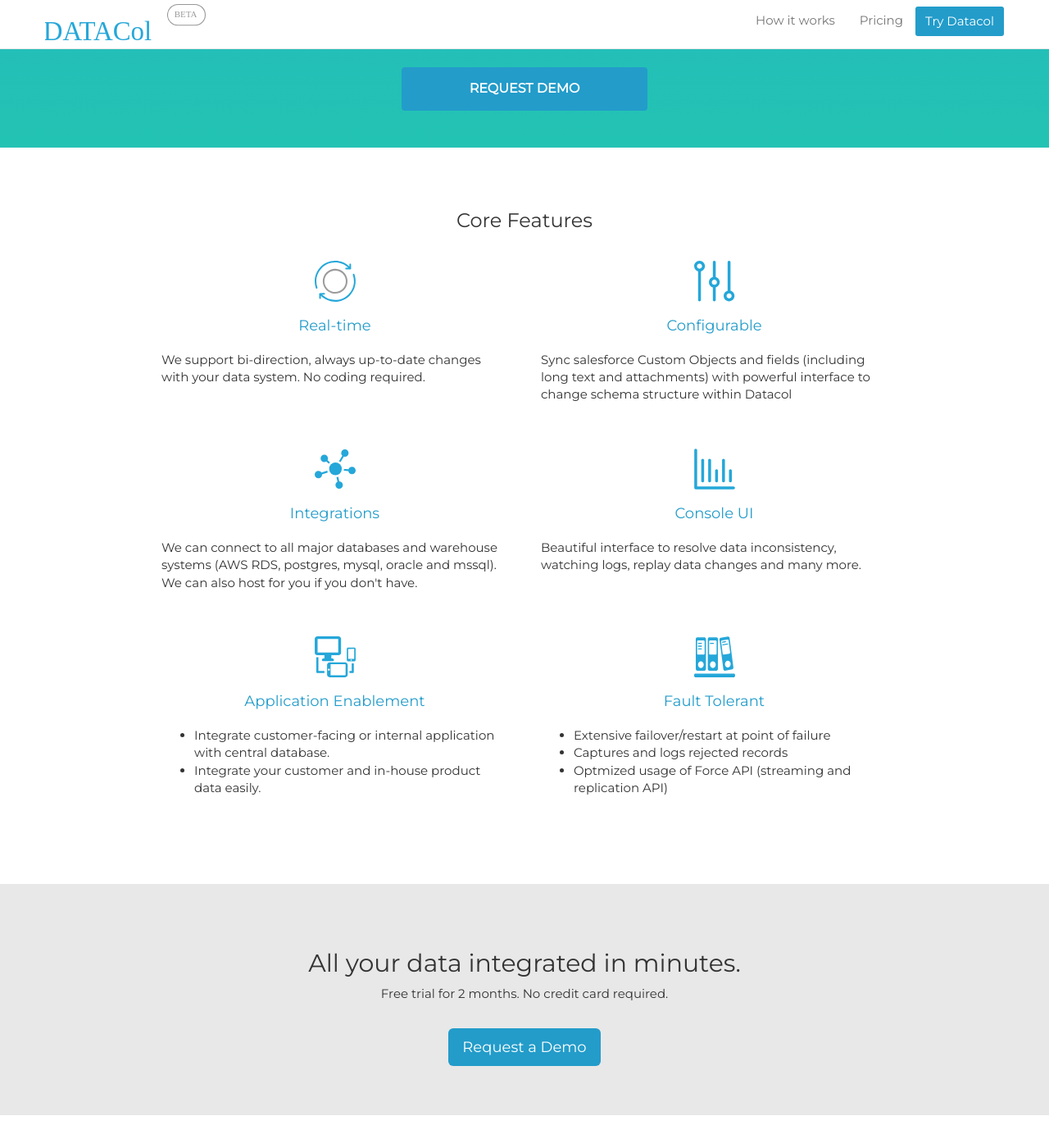
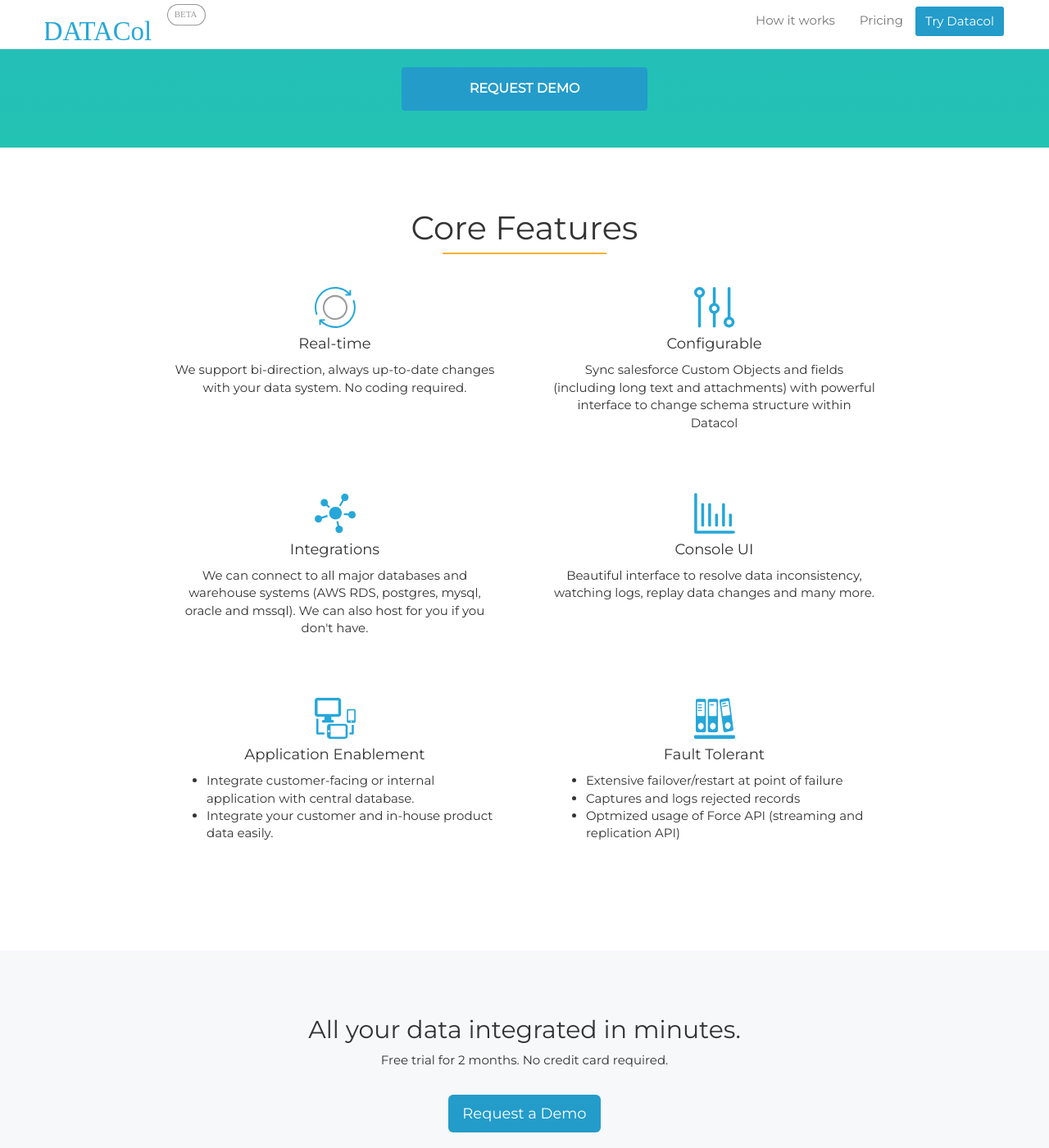
Before and after one commit to datacol-io/datacol-io.github.io, a Jekyll site: the page built from index.html, in a window 1280 px wide and 1400 px high, scrolled down 789 px. Shown: the whole window at 82% size. Built offline with Jekyll 4.4.1, drawn with Linux system fonts in a browser that asks for light colours; comment, search, counter and statistics services are not loaded; some of the changed text lies outside the part shown.

Commit message:
responsive fixs

```diff
--- a/_includes/footer.html
+++ b/_includes/footer.html
@@ -1,15 +1,19 @@
 <!-- Footer -->
 <footer class="footer">
+
   <div class="container">
-    <div class="col-md-6">
-      <ul class="footer-nav pull-left">
+    <div class="col-sm-6">
+      <p class="copyright">
+        &copy; Datacol. All rights reserved.
+      </p>
+      <ul class="footer-nav">
         <li><a href="{{site.baseurl}}/">Home</a></li>
         <li><a href="{{site.baseurl}}/pricing">Pricing</a></li>
         <li><a href="{{ site.baseurl }}/contact">Contact</a></li>
       </ul>
     </div>
 
-    <div class="col-md-6">
+    <div class="col-sm-6">
       <ul class="social-icons pull-right">
         <li><a href="#" class="icon icon-facebook"><i class="fa fa-facebook"></i></a></li>
         <li><a href="#" class="icon icon-twitter"><i class="fa fa-twitter"></i></a></li>
@@ -17,9 +21,5 @@
       </ul>
     </div>
 
-    <p class="copyright">
-      &copy; Datacol. All rights reserved.
-    </p>
-
   </div>
 </footer>
--- a/_includes/head.html
+++ b/_includes/head.html
@@ -1,5 +1,8 @@
 <head>
   <title>{% if page.title %}{{ page.title }}{% else %}{{ site.title }}{% endif %}</title>
+  <meta charset="utf-8">
+  <meta http-equiv="X-UA-Compatible" content="IE=edge">
+  <meta name="viewport" content="width=device-width, initial-scale=1">
   <meta http-equiv="content-type" content="text/html; charset=utf-8" />
   <meta name="description" content="" />
   <meta name="keywords" content="" />
--- a/_layouts/landing-page.html
+++ b/_layouts/landing-page.html
@@ -12,7 +12,7 @@
         <div class="container">
           <h2>Connect salesforce to <br> data systems seemlessly</h2>
           <h6>Datacol is the easiest way to connect salesforce to your back-office data system and warehouse.</h6>
-          <p class="banner-flow-image"> <img src="{{site.baseurl}}/images/flow2.png" /> </p>
+          <div class="banner-flow-image"> <img src="{{site.baseurl}}/images/flow2.png" /> </div>
 
           <div class='banner-actions'>
             <div>
--- a/css/main.scss
+++ b/css/main.scss
@@ -50,7 +50,7 @@ body {
 }
 
 .main-content {
-  min-height: 78vh;
+  min-height: 84vh;
 }
 .form-control {
   padding: 12px;
@@ -89,6 +89,7 @@ body {
   border-top: 1px solid #ddd;
 }
 .footer-nav {
+  display: inline-block;
   list-style: none;
   padding: 0;
   margin: 10px 0;
@@ -110,8 +111,24 @@ body {
   outline: 0;
 }
 .copyright {
+  display: inline-block;
   text-align: center;
-  margin: 15px 0;
+  margin: 15px 20px 0 0;
+  font-size: 12px;
+}
+@media (max-width: 767px) {
+  .copyright {
+    display: block;
+    text-align: center;
+  }
+  .footer-nav {
+    display: block;
+    text-align: center;
+  }
+  .social-icons {
+    float: none !important;
+    text-align: center;
+  }
 }
 .social-icons {
   list-style: none;
@@ -177,9 +194,28 @@ body {
 .banner-flow-image {
   margin: 40px 0;
 }
+.banner-flow-image img {
+  max-width: 100%;
+  height: auto;
+}
 .banner-message h6 {
   font-size: 18px;
   color: #fff;
+}
+@media (max-width: 767px) {
+  .banner-flow-image {
+    display: none;
+  }
+  .banner-actions {
+    margin-top: 20px;
+  }
+  .banner-message h2 {
+    font-size: 34px;
+    line-height: inherit;
+  }
+  .banner-message h6 {
+    font-weight: 400;
+  }
 }
 .banner-actions > div {
   width: 300px;
@@ -193,7 +229,7 @@ body {
 
 .cta-wrapper.gray {
   padding: 60px 0px;
-  background-color: #e8e8e8;
+  background-color: #f7f8fa;
 }
 
 .features {
@@ -335,3 +371,19 @@ body {
 .contact-wraper .response {
   margin-top: 20px;
 }
+.feature-item {
+  text-align: center;
+  padding: 20px;
+  margin-bottom: 25px;
+}
+.feature-item ul {
+  text-align: left;
+}
+@media (max-width: 767px) {
+  .plan-item {
+    max-width: 350px;
+    width: 100%;
+    float: none;
+    margin: 0 auto;
+  }
+}
--- a/index.html
+++ b/index.html
@@ -3,31 +3,40 @@ layout: landing-page
 ---
 
 <section class="features">
-	<h3 class='text-center'> Core Features </h3>
+	<div class="pricing-header">
+		<h2 class='text-center'> Core Features </h2>
+	</div>
 	<div class="row">
-		<div class="item col-md-6">
+		<div class="col-md-6">
+			<div class="feature-item">
 				<div> <img src="{{site.baseurl}}/images/mini/refresh.svg" /></div>
 				<h4> Real-time </h4>
 				<p> We support bi-direction, always up-to-date changes with your data system. No coding required. </p>
 			</div>
+		</div>
 
-		<div class="item col-md-6">
+		<div class="col-md-6">
+			<div class="feature-item">
 				<div> <img src="{{site.baseurl}}/images/mini/settings.svg" /></div>
 				<h4> Configurable </h4>
 				<p>  Sync salesforce Custom Objects and fields (including long text and attachments) with powerful interface to change schema structure within Datacol </p>
 			</div>
 		</div>
+	</div>
 
 	<div class="row">
-		<div class="item col-md-6">
+		<div class="col-md-6">
+			<div class="feature-item">
 				<div> <img src="{{site.baseurl}}/images/mini/network.svg" /></div>
 				<h4> Integrations </h4>
 				<p>
 					We can connect to all major databases and warehouse systems (AWS RDS, postgres, mysql, oracle and mssql). We can also host for you if you don't have.
 	 			</p>
 			</div>
+		</div>
 
-		<div class="item col-md-6">
+		<div class="col-md-6">
+			<div class="feature-item">
 				<div> <img src="{{site.baseurl}}/images/mini/stats.svg" /></div>
 				<h4> Console UI  </h4>
 				<p>
@@ -35,9 +44,11 @@ layout: landing-page
 	  		</p>
 			</div>
 		</div>
+	</div>
 
 	<div class="row">
-		<div class="item col-md-6">
+		<div class="col-md-6">
+			<div class="feature-item">
 				<div> <img src="{{site.baseurl}}/images/mini/app-enabled.svg" /></div>
 				<h4> Application Enablement </h4>
 				<ul>
@@ -45,8 +56,10 @@ layout: landing-page
 					<li> Integrate your customer and in-house product data easily. </li>
 	 			</p>
 			</div>
+		</div>
 
-		<div class="item col-md-6">
+		<div class="col-md-6">
+			<div class="feature-item">
 				<div> <img src="{{site.baseurl}}/images/mini/fault.svg" /></div>
 				<h4> Fault Tolerant </h4>
 				<ul>
@@ -54,6 +67,7 @@ layout: landing-page
 					<li> Captures and logs rejected records </li>
 					<li> Optmized usage of Force API (streaming and replication API) </li>
 	  		</ul>
+			</div>
 		</div>
 	</div>
 </section>
```
Lines whose indentation alone changed are shown as unchanged.
